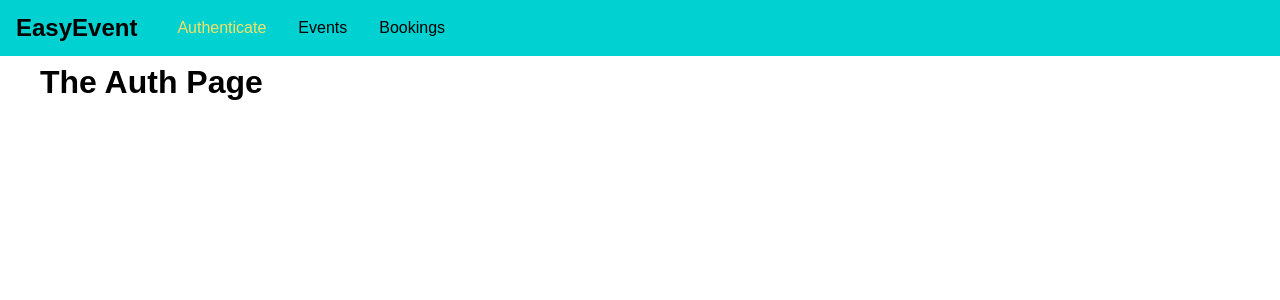
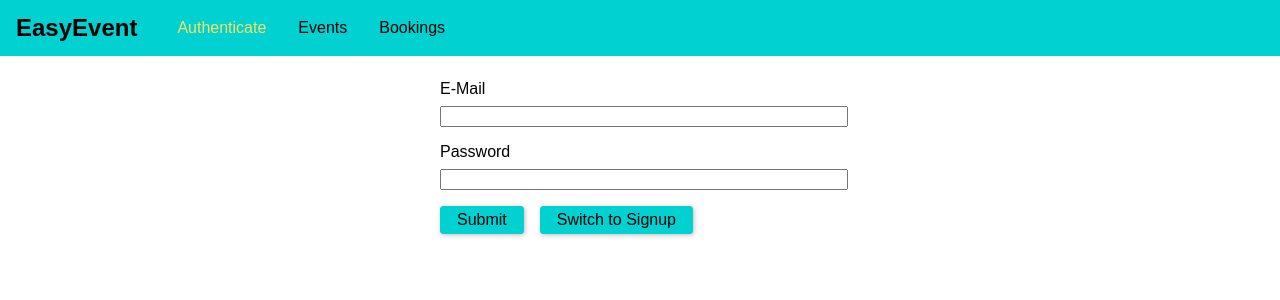
Before and after one commit to anusontarangkul/GraphQL-event-booking, a React (Create React App) app in the folder client/: page /auth in a window 1280 px wide. Shown: the top 300 px of the page. Built offline with nearby package versions, Linux system fonts and the light colour scheme; the HTML template or start-up script is replaced by a standard one.

Commit message:
fetch login and signup

```diff
--- /dev/null
+++ b/client/src/pages/Auth.css
@@ -0,0 +1,36 @@
+.auth-form {
+  width: 25rem;
+  max-width: 80%;
+  margin: 5rem auto;
+}
+
+.form-control label,
+.form-control input {
+  width: 100%;
+  display: block;
+}
+
+.form-control label {
+  margin-bottom: 0.5rem;
+}
+
+.form-control {
+  margin-bottom: 1rem;
+}
+
+.form-actions button {
+  background-color: #01d1d1;
+  font: inherit;
+  border: 1px solid #01d1d1;
+  border-radius: 3px;
+  padding: 0.25rem 1rem;
+  margin-right: 1rem;
+  box-shadow: 1px 1px 5px rgba(0, 0, 0, 0.26);
+  cursor: pointer;
+}
+
+.form-actions button:hover,
+.form-actions button:active {
+  background: #01a7a7;
+  border-color: #01a7a7;
+}
--- a/client/src/pages/Auth.js
+++ b/client/src/pages/Auth.js
@@ -1,8 +1,92 @@
 import React, { Component } from 'react';
+import './Auth.css';
 
 class AuthPage extends Component {
+    state = {
+        isLogin: true
+    }
+    constructor(props) {
+        super(props);
+        this.emailEl = React.createRef();
+        this.passwordEl = React.createRef();
+    }
+
+    switchModeHandler = () => {
+        this.setState(prevState => {
+            return { isLogin: !prevState.isLogin }
+        })
+    }
+
+    submitHandler = event => {
+        event.preventDefault();
+        const email = this.emailEl.current.value;
+        const password = this.passwordEl.current.value;
+
+        if (email.trim().length === 0 || password.trim().length === 0) {
+            return;
+        }
+        let requestBody = {
+            query: `
+                query {
+                    login(email: "${email}", password: "${password}"){
+                        userId
+                        token
+                        tokenExpiration
+                    }
+                }
+            `
+        }
+
+        if (!this.state.isLogin) {
+            requestBody = {
+                query: `
+                    mutation {
+                        createUser(userInput: {email: "${email}", password: "${password}"}){
+                            _id
+                            email
+                        }
+                    }
+                `
+            };
+        }
+
+
+        fetch('http://localhost:8000/graphql', {
+            method: 'POST',
+            body: JSON.stringify(requestBody),
+            headers: {
+                'Content-Type': 'application/json'
+            }
+        }).then(res => {
+            if (res.status !== 200 || res.status !== 201) {
+                throw new Error('Failed')
+            }
+            return res.json();
+        })
+            .then(resData => {
+                console.log(resData)
+            })
+            .catch(err => {
+                console.log(err)
+            })
+    }
     render() {
-        return (<h1>The Auth Page</h1>)
+        return (
+            <form className="auth-form" onSubmit={this.submitHandler}>
+                <div className="form-control">
+                    <label htmlFor="email">E-Mail</label>
+                    <input type="email" id="email" ref={this.emailEl} />
+                </div>
+                <div className="form-control">
+                    <label htmlFor="password">Password</label>
+                    <input type="password" id="password" ref={this.passwordEl} />
+                </div>
+                <div className="form-actions">
+                    <button type="submit">Submit</button>
+                    <button type="button" onClick={this.switchModeHandler}>Switch to {this.state.isLogin ? 'Signup' : 'Login'}</button>
+                </div>
+            </form>
+        )
     }
 }
 
```
Also changed, not shown: 1 other file (tests, documents, lock files or other folders).
